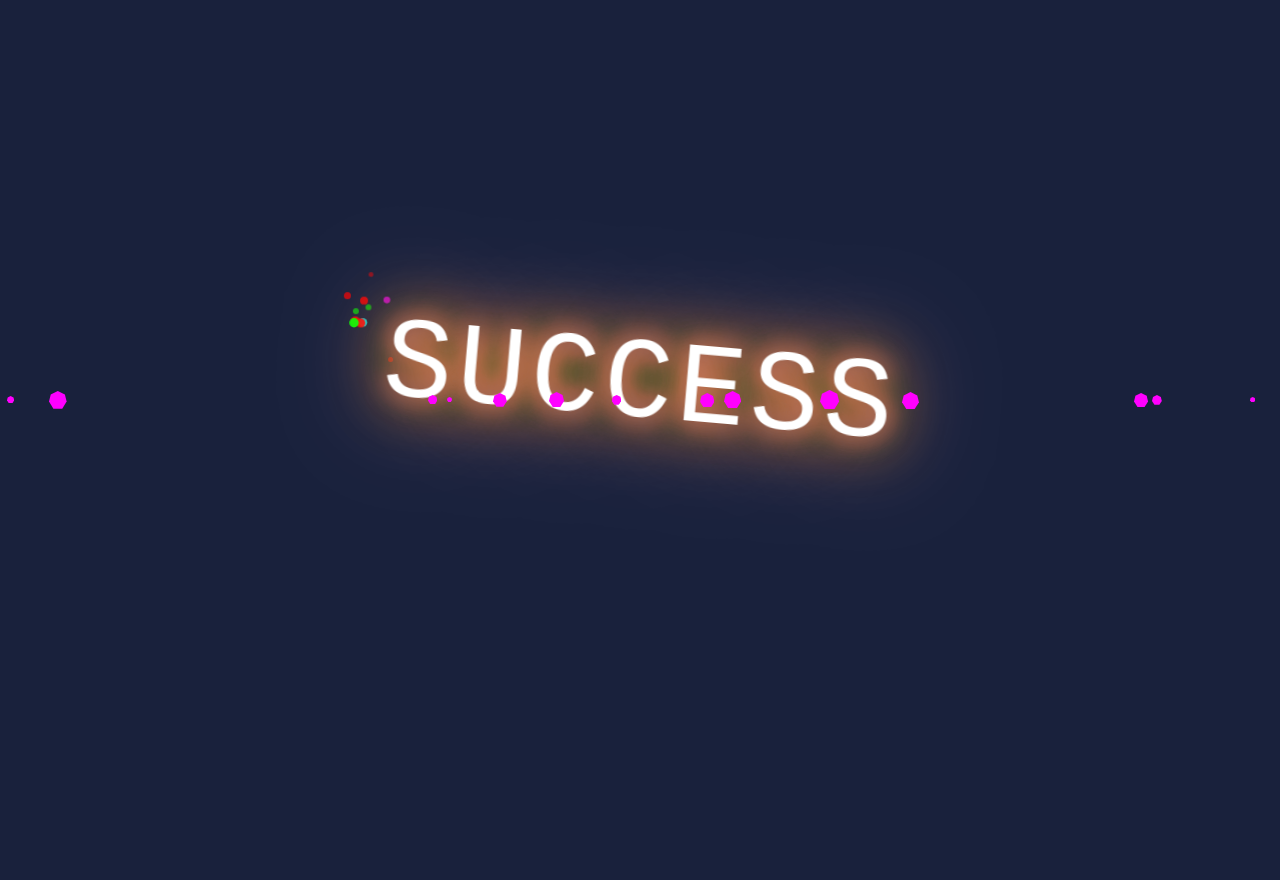
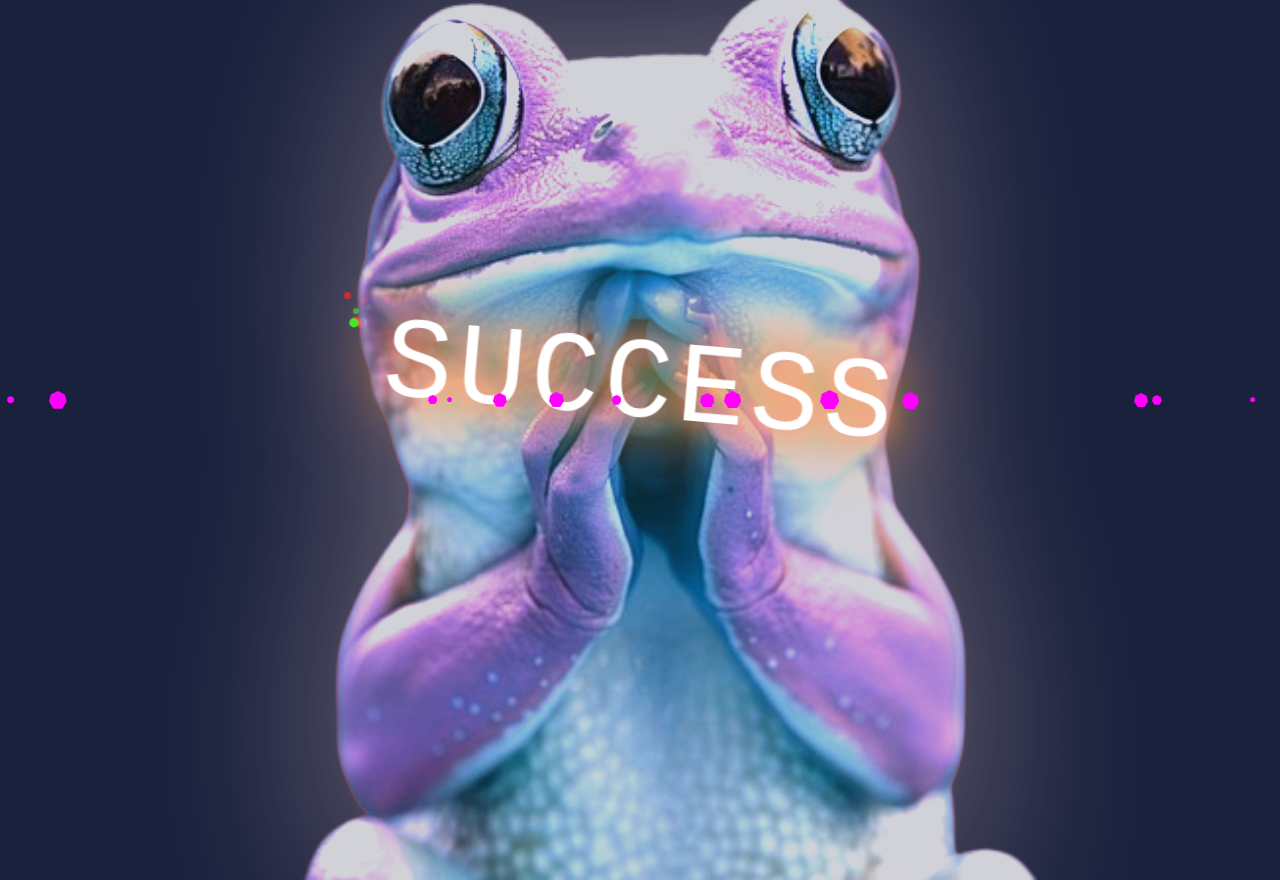
Before and after one commit to PurgaaL/FROGsol, a plain HTML site: page swamp/index.html in a window 1280 px wide. Shown: the top 880 px of the page. Drawn offline with Linux system fonts and the light colour scheme.

Commit message:
Fix: correction du chemin de l'image grenouille et ajout des favicons

```diff
--- a/swamp/index.html
+++ b/swamp/index.html
@@ -33,7 +33,7 @@
             transform: translateX(-50%);
             width: 150vw;  /* Super large */
             height: 150vh; /* Super haute */
-            background-image: url('images/frog.png');
+            background-image: url('../images/frog.png');
             background-size: contain;
             background-position: bottom center;
             background-repeat: no-repeat;
```
